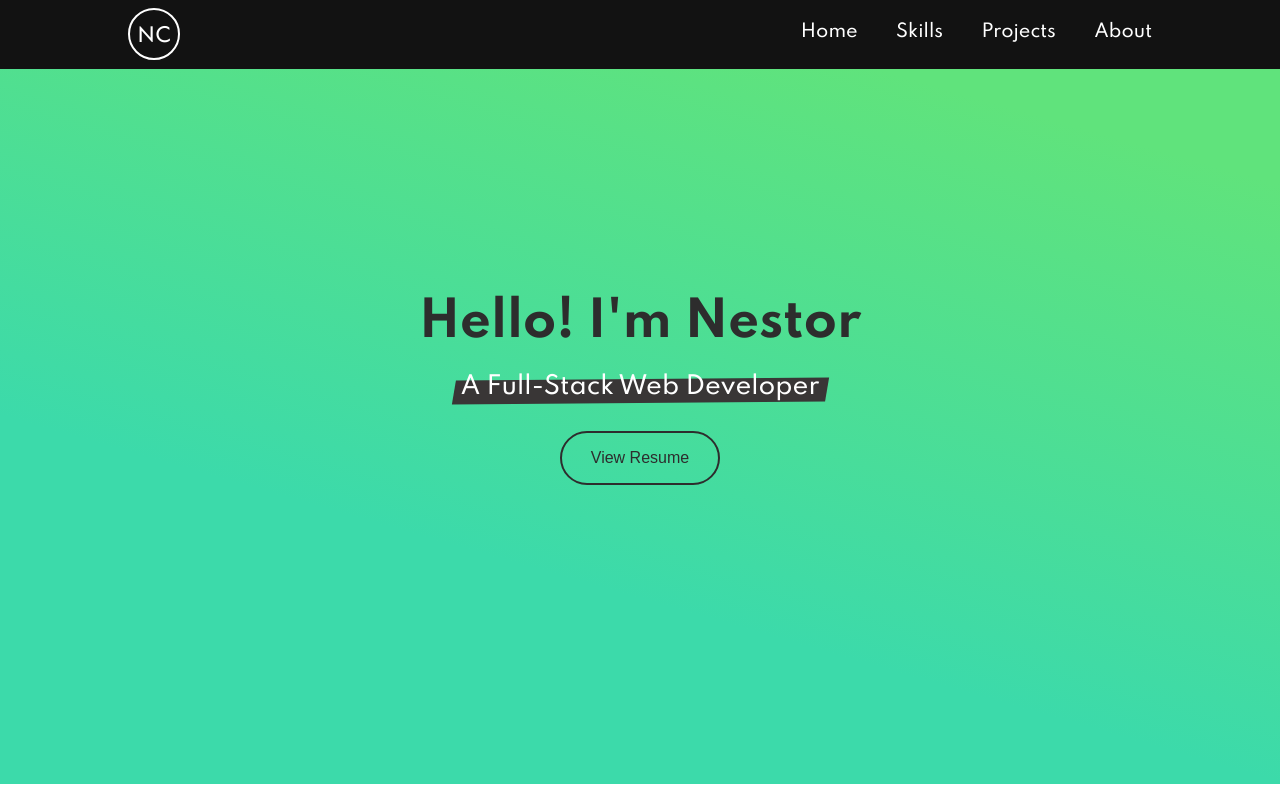
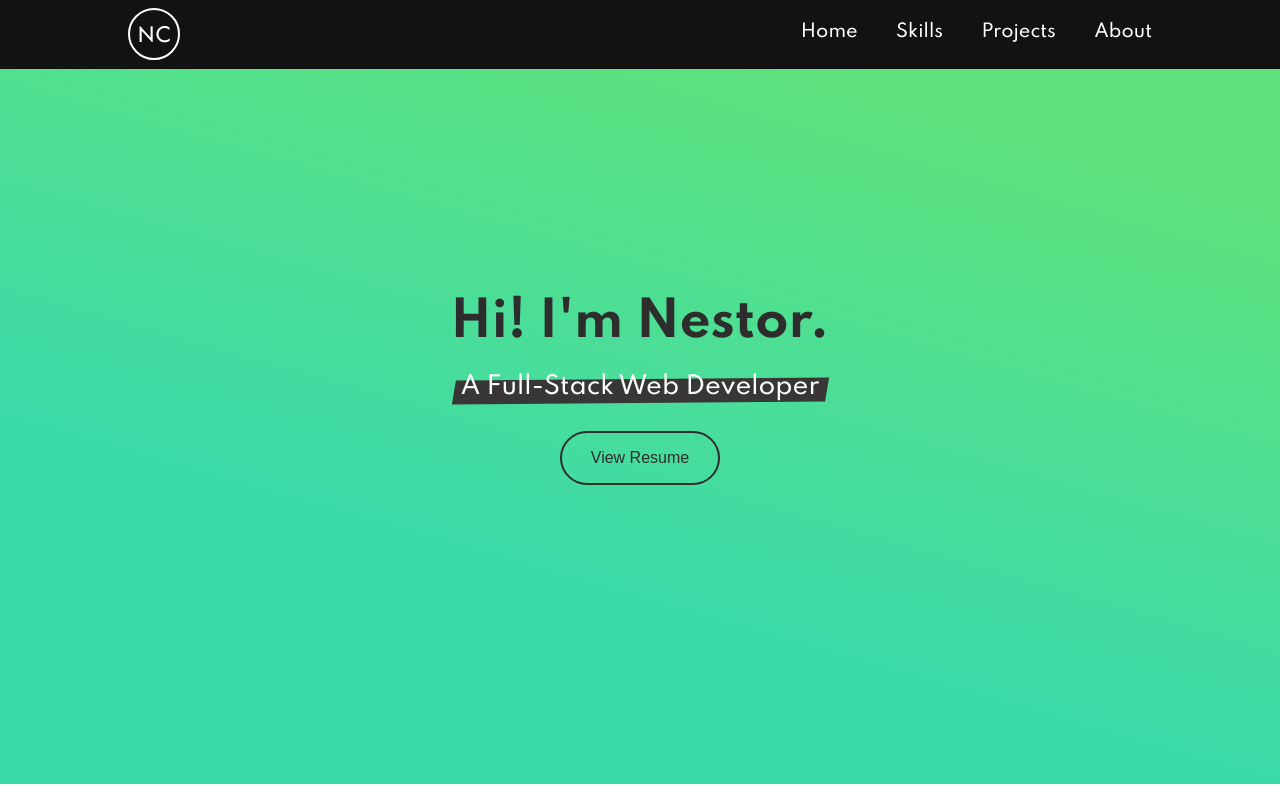
Before and after one commit to cnestordev/portfolio, a React (Create React App) app: page / in a window 1280 px wide. Shown: the top 800 px of the page. Built offline with nearby package versions, Linux system fonts and the light colour scheme.

Commit message:
changes main header from hello to hi

```diff
--- a/src/components/Home.js
+++ b/src/components/Home.js
@@ -4,7 +4,7 @@ function Home() {
     return (
         <section className="homeContainer" id="home">
             <div className="homeIntro">
-                <h1>Hello!  I'm Nestor</h1>
+                <h1>Hi!  I'm Nestor.</h1>
                 <h3 className="introSubheader">A Full-Stack Web Developer</h3>
                 <button className="homeBtn">View Resume</button>
             </div>
```
Also changed, not shown: 1 other file (tests, documents, lock files or other folders).
